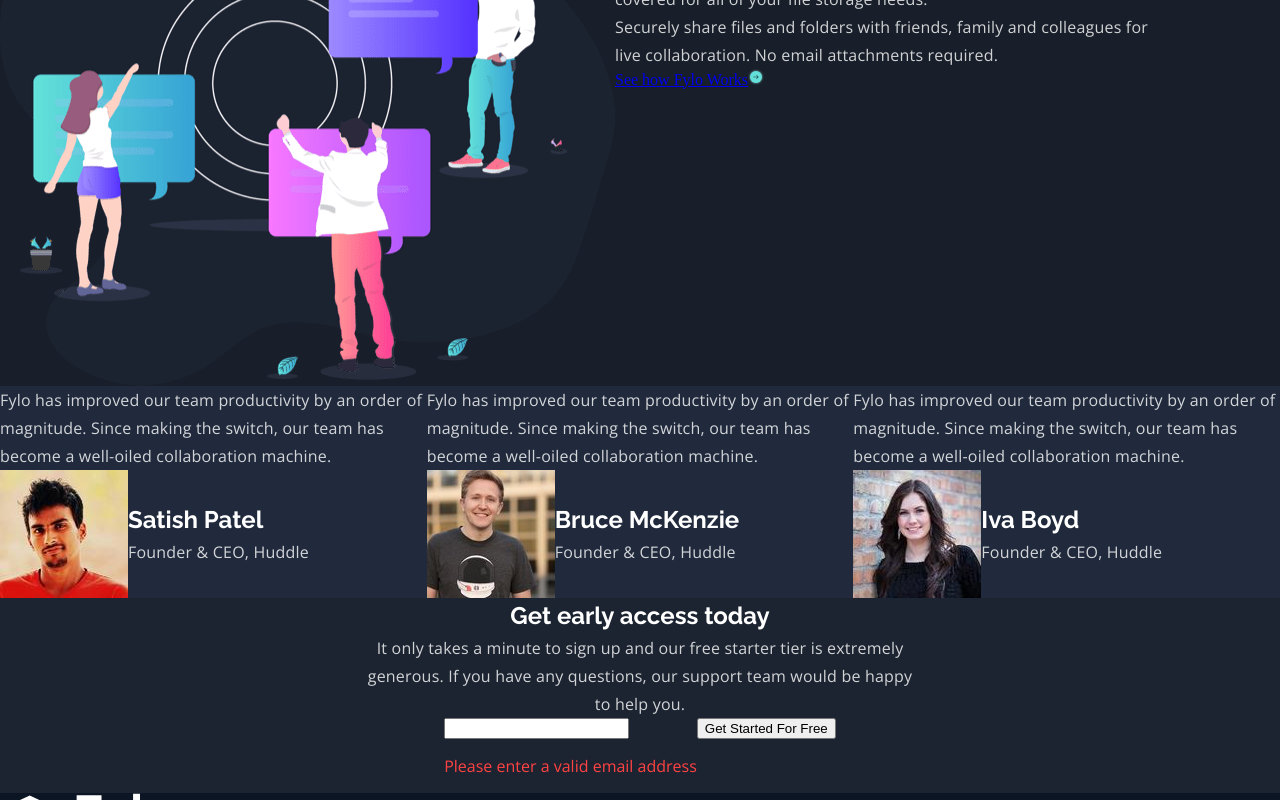
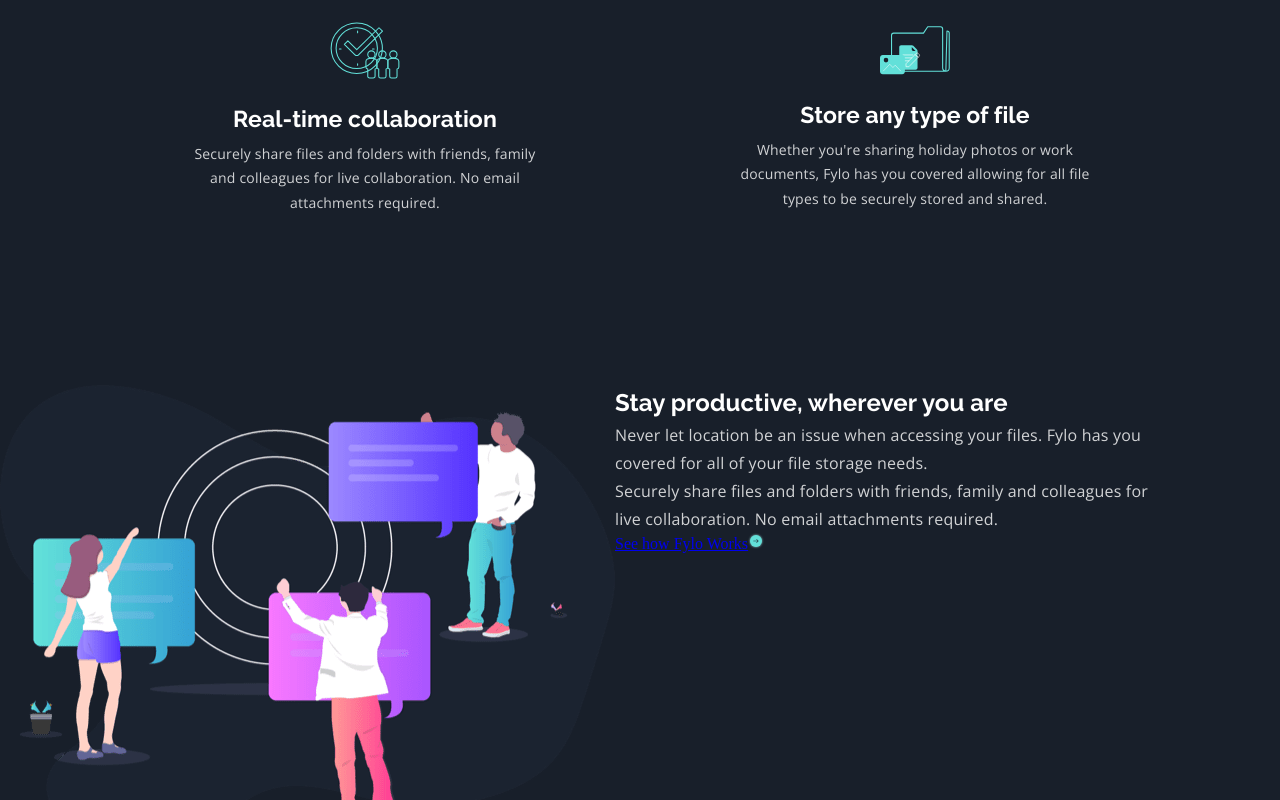
Before and after one commit to VasuBeachoo/fylo-dark-landing-page, a React (Create React App) app: page / in a window 1280 px wide. Shown: the part 1340-2140 px from the top of the page. Built offline with nearby package versions, Linux system fonts and the light colour scheme.

Commit message:
Style features section

```diff
--- a/src/css/style.css
+++ b/src/css/style.css
@@ -113,6 +113,7 @@ body {
       -ms-flex-align: center;
           align-items: center;
   width: 100%;
+  margin: 0 0 90px 0;
   text-align: center;
 }
 
@@ -126,6 +127,7 @@ body {
   font-family: "Raleway", sans-serif;
   font-size: 34px;
   font-weight: 700;
+  letter-spacing: 0.1px;
   line-height: 51px;
   max-width: 600px;
   margin: 0;
@@ -181,6 +183,7 @@ body {
       -ms-flex-align: center;
           align-items: center;
   width: 100%;
+  margin: 0 0 120px 0;
 }
 
 .features__row {
@@ -214,28 +217,37 @@ body {
       -ms-flex-align: center;
           align-items: center;
   text-align: center;
+  margin: 40px 0 50px 0;
+}
+
+.features__img {
+  width: 70px;
+  margin: 0 0 23px 0;
 }
 
 .features__heading {
   color: white;
   font-family: "Raleway", sans-serif;
-  font-size: 24px;
+  font-size: 23px;
   font-weight: 700;
-  line-height: 36px;
+  letter-spacing: 0.1px;
+  line-height: 34.5px;
   max-width: 600px;
   margin: 0;
+  margin: 0 0 5px 0;
 }
 
 .features__paragraph {
   color: white;
   font-family: "Open Sans", sans-serif;
-  font-size: 16px;
+  font-size: 14px;
   font-weight: 400;
   opacity: 0.8;
   letter-spacing: 0.2px;
-  line-height: 28px;
+  line-height: 24.5px;
   max-width: 550px;
   margin: 0;
+  width: 65%;
 }
 
 .highlight {
@@ -253,6 +265,7 @@ body {
       -ms-flex-align: start;
           align-items: flex-start;
   width: 100%;
+  margin: 0 0 100px 0;
 }
 
 .highlight__text-container {
@@ -276,6 +289,7 @@ body {
   font-family: "Raleway", sans-serif;
   font-size: 24px;
   font-weight: 700;
+  letter-spacing: 0.1px;
   line-height: 36px;
   max-width: 600px;
   margin: 0;
@@ -307,6 +321,7 @@ body {
       -ms-flex-align: center;
           align-items: center;
   width: 100%;
+  margin: 0 0 100px 0;
 }
 
 .testimonials__testimonial {
@@ -375,6 +390,7 @@ body {
   font-family: "Raleway", sans-serif;
   font-size: 24px;
   font-weight: 700;
+  letter-spacing: 0.1px;
   line-height: 36px;
   max-width: 600px;
   margin: 0;
@@ -407,6 +423,7 @@ body {
       -ms-flex-align: center;
           align-items: center;
   width: 100%;
+  margin: 0 0 100px 0;
   background-color: #1c2431;
 }
 
@@ -432,6 +449,7 @@ body {
   font-family: "Raleway", sans-serif;
   font-size: 24px;
   font-weight: 700;
+  letter-spacing: 0.1px;
   line-height: 36px;
   max-width: 600px;
   margin: 0;
--- a/src/css/style.scss
+++ b/src/css/style.scss
@@ -45,11 +45,17 @@ $body-font: "Open Sans", sans-serif;
   }
 }
 
+@mixin section($margin-bottom: 100px) {
+  width: 100%;
+  margin: 0 0 $margin-bottom 0;
+}
+
 @mixin heading($font-size: 24px) {
   color: color(White);
   font-family: $heading-font;
   font-size: $font-size;
   font-weight: 700;
+  letter-spacing: 0.1px;
   line-height: $font-size * 1.5;
   max-width: 600px;
   margin: 0;
@@ -147,7 +153,7 @@ body {
 
 .intro {
   @include flex(column, flex-start, center);
-  width: 100%;
+  @include section(90px);
   text-align: center;
 
   &__img {
@@ -171,7 +177,7 @@ body {
 
 .features {
   @include flex(column, flex-start, center);
-  width: 100%;
+  @include section(120px);
 
   &__row {
     @include flex(row, flex-start, center);
@@ -180,20 +186,28 @@ body {
   &__feature {
     @include flex(column, flex-start, center);
     text-align: center;
+    margin: 40px 0 50px 0;
+  }
+
+  &__img {
+    width: 70px;
+    margin: 0 0 23px 0;
   }
 
   &__heading {
-    @include heading();
+    @include heading(23px);
+    margin: 0 0 5px 0;
   }
 
   &__paragraph {
-    @include paragraph();
+    @include paragraph(14px);
+    width: 65%;
   }
 }
 
 .highlight {
   @include flex(row, flex-start, flex-start);
-  width: 100%;
+  @include section();
 
   &__text-container {
     @include flex(column, flex-start, flex-start);
@@ -210,7 +224,7 @@ body {
 
 .testimonials {
   @include flex(row, space-around, center);
-  width: 100%;
+  @include section();
 
   &__testimonial {
     @include flex(column, flex-start, flex-start);
@@ -240,7 +254,7 @@ body {
 
 .cta {
   @include flex(column, center, center);
-  width: 100%;
+  @include section();
   background-color: color(Dark-Blue-Intro);
 
   &__container {
```
